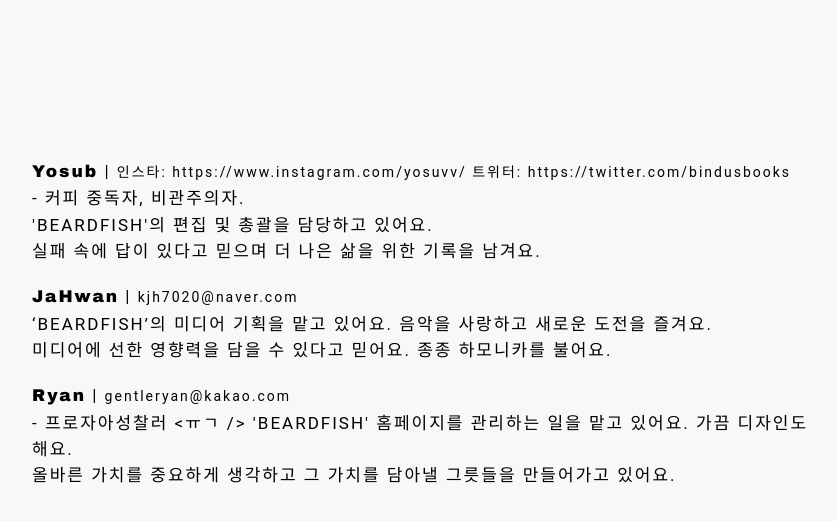
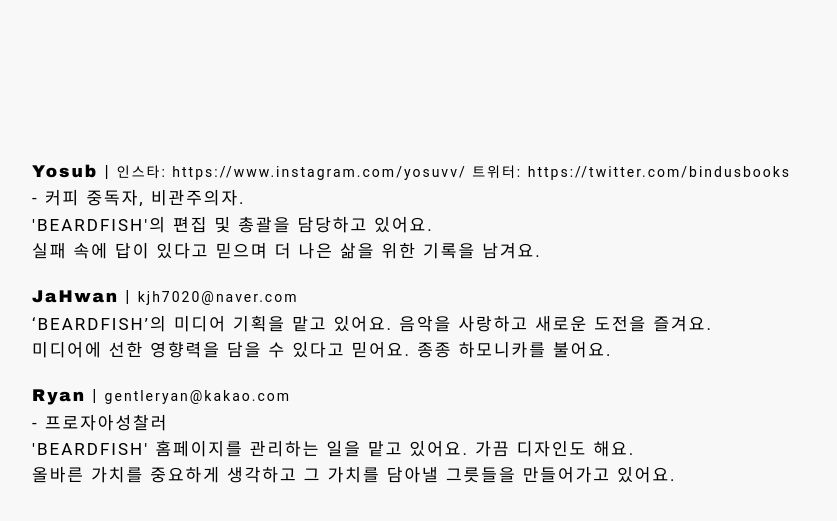
Before and after one commit to jjong1k/beardfish, a plain HTML site: page people.html in a window 1280 px wide. Shown: the part 217-738 px from the top of the page, without its empty margins (218-1055 px from the left). Drawn offline with Linux system fonts and the light colour scheme.

Commit message:
Update people.html

```diff
--- a/people.html
+++ b/people.html
@@ -55,7 +55,7 @@
         <p>
           <span class="bold">Ryan</span> |
           <span class="add">gentleryan@kakao.com</span><br />
-          - 프로자아성찰러 <ㅠㄱ />
+          - 프로자아성찰러 <br />
           'BEARDFISH' 홈페이지를 관리하는 일을 맡고 있어요. 가끔 디자인도 해요.<br />
           올바른 가치를 중요하게 생각하고 그 가치를 담아낼 그릇들을 만들어가고 있어요.
         </p>
```
